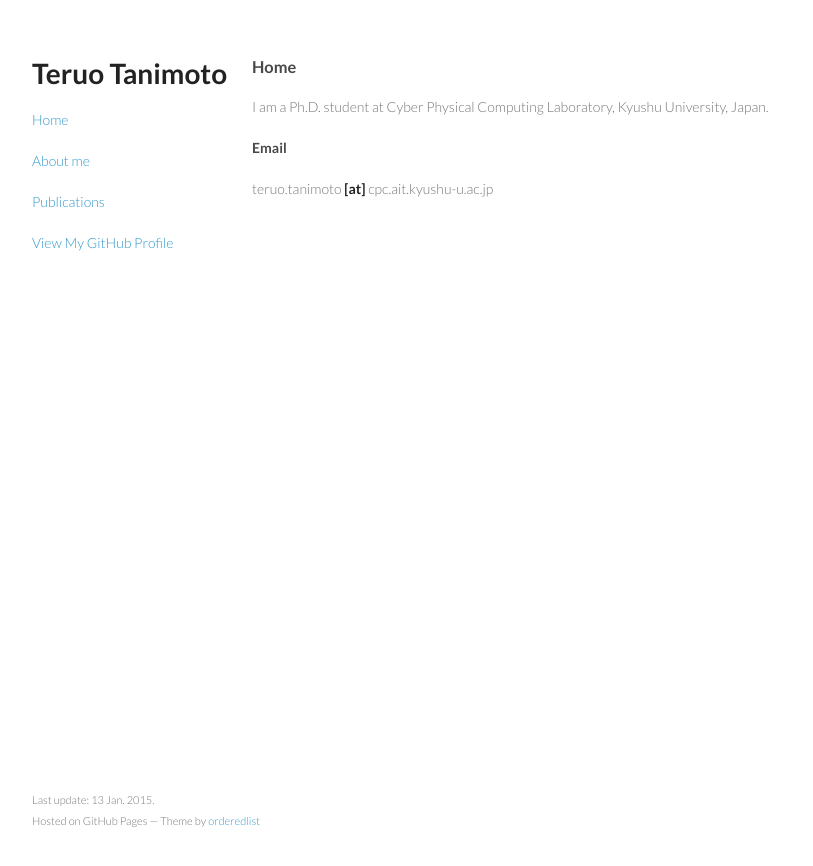
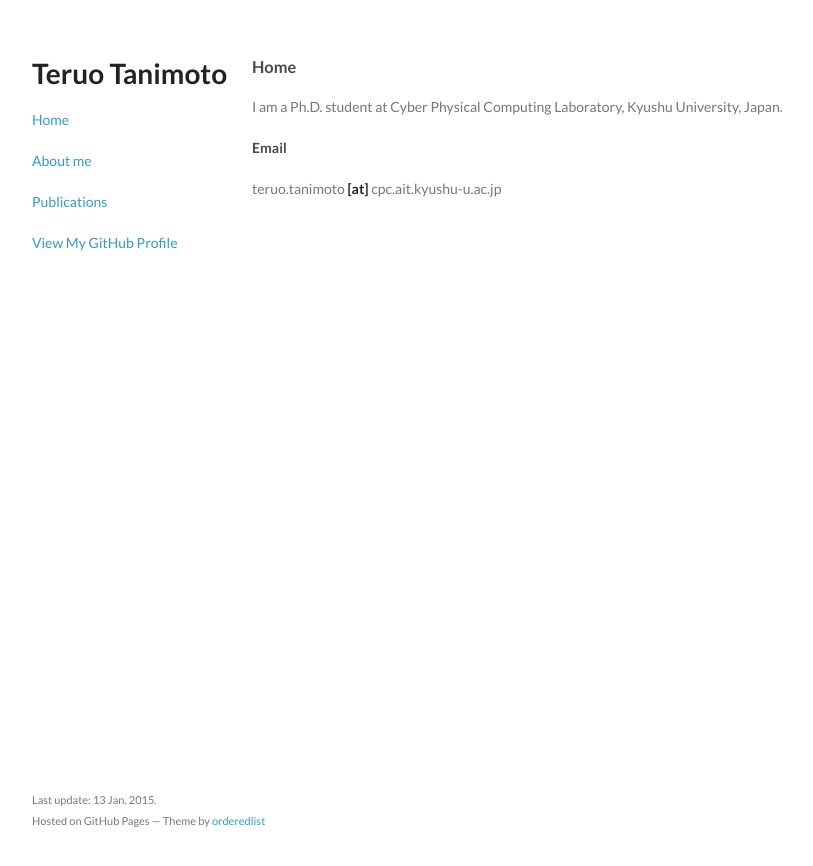
Before and after one commit to teruo41/teruo41.github.io, a Jekyll site: the page built from index.md, in a window 1280 px wide. Shown: the top 866 px of the page, without its empty margins (178-991 px from the left). Built offline with Jekyll 4.4.1, drawn with Linux system fonts in a browser that asks for light colours.

Commit message:
modify sytelesheets/styles.css (font-weight 300->400)

```diff
--- a/stylesheets/styles.css
+++ b/stylesheets/styles.css
@@ -1,10 +1,10 @@
-@import url(https://fonts.googleapis.com/css?family=Lato:300italic,700italic,300,700);
+@import url(https://fonts.googleapis.com/css?family=Lato:400italic,700italic,400,700);
 
 body {
   padding:50px;
   font:14px/1.5 Lato, "Helvetica Neue", Helvetica, Arial, sans-serif;
   color:#777;
-  font-weight:300;
+  font-weight:400;
 }
 
 h1, h2, h3, h4, h5, h6 {
```
